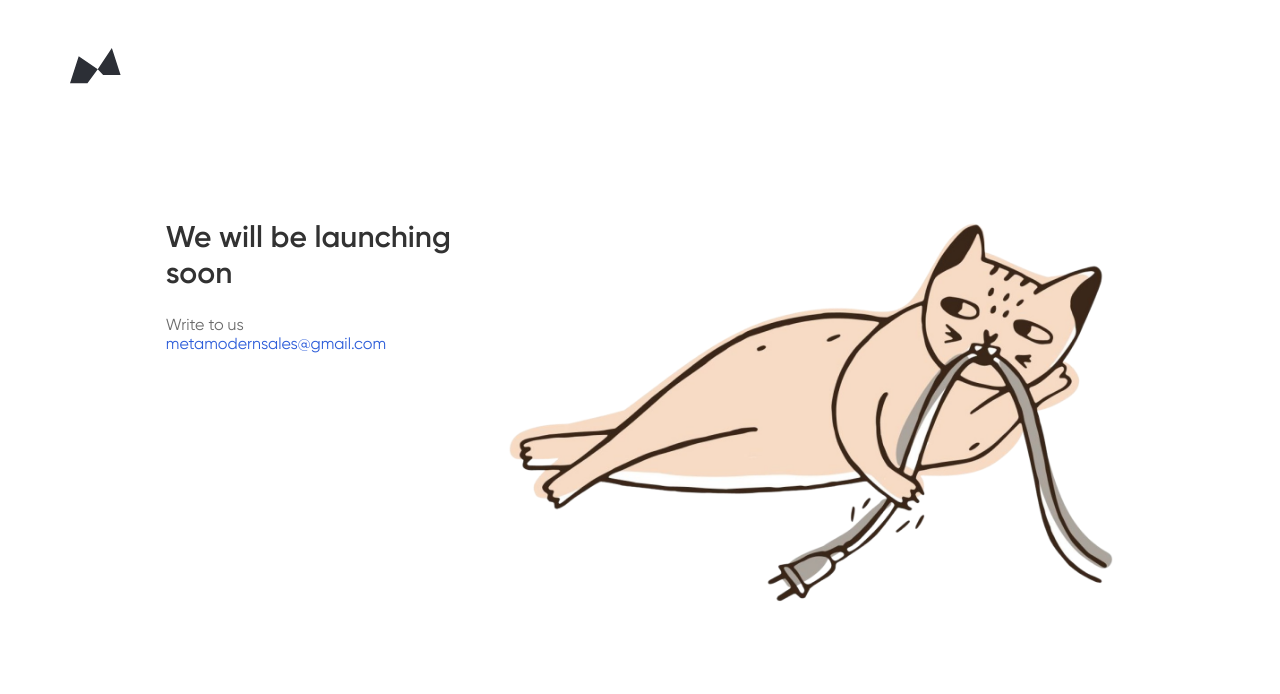
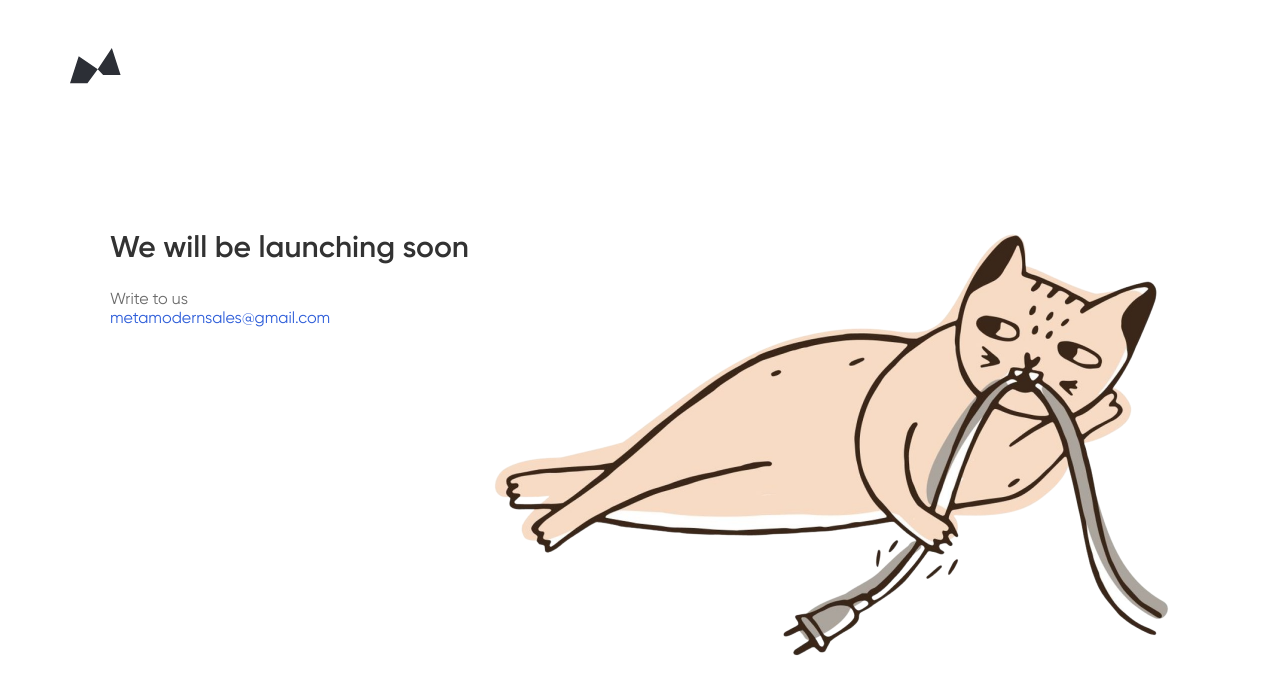
Before and after one commit to dankocher/metamodern-launching-soon, a React (Create React App) app: page / in a window 1280 px wide. Shown: the top 694 px of the page. Built offline with nearby package versions, Linux system fonts and the light colour scheme.

Commit message:
fix: size content

```diff
--- a/src/Components/Plug/plug.module.scss
+++ b/src/Components/Plug/plug.module.scss
@@ -8,11 +8,11 @@
 
     .content {
         position: absolute;
-        width: 74.0849194729%;
-        height: 66.24%;
-        top: 27.36%;
+        width: 82.8125%;
+        height: 64.6268656717%;
+        top: 28.6567164179%;
         display: grid;
-        grid-template-columns: 35.9683794467% 64.0316205533%;
+        grid-template-columns: 36.0377358491% 1fr;
 
         &__description {
             display: flex;
```
